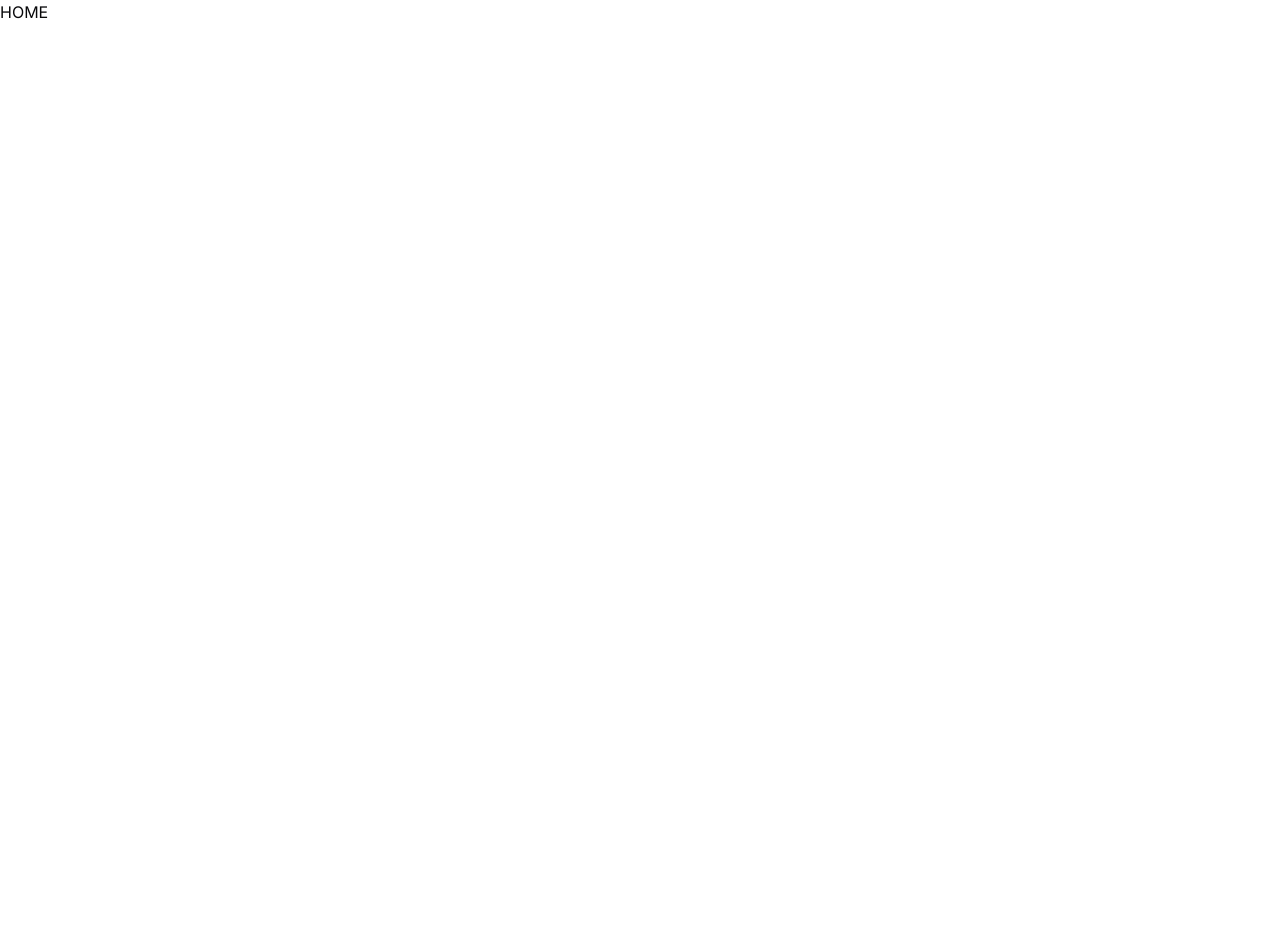
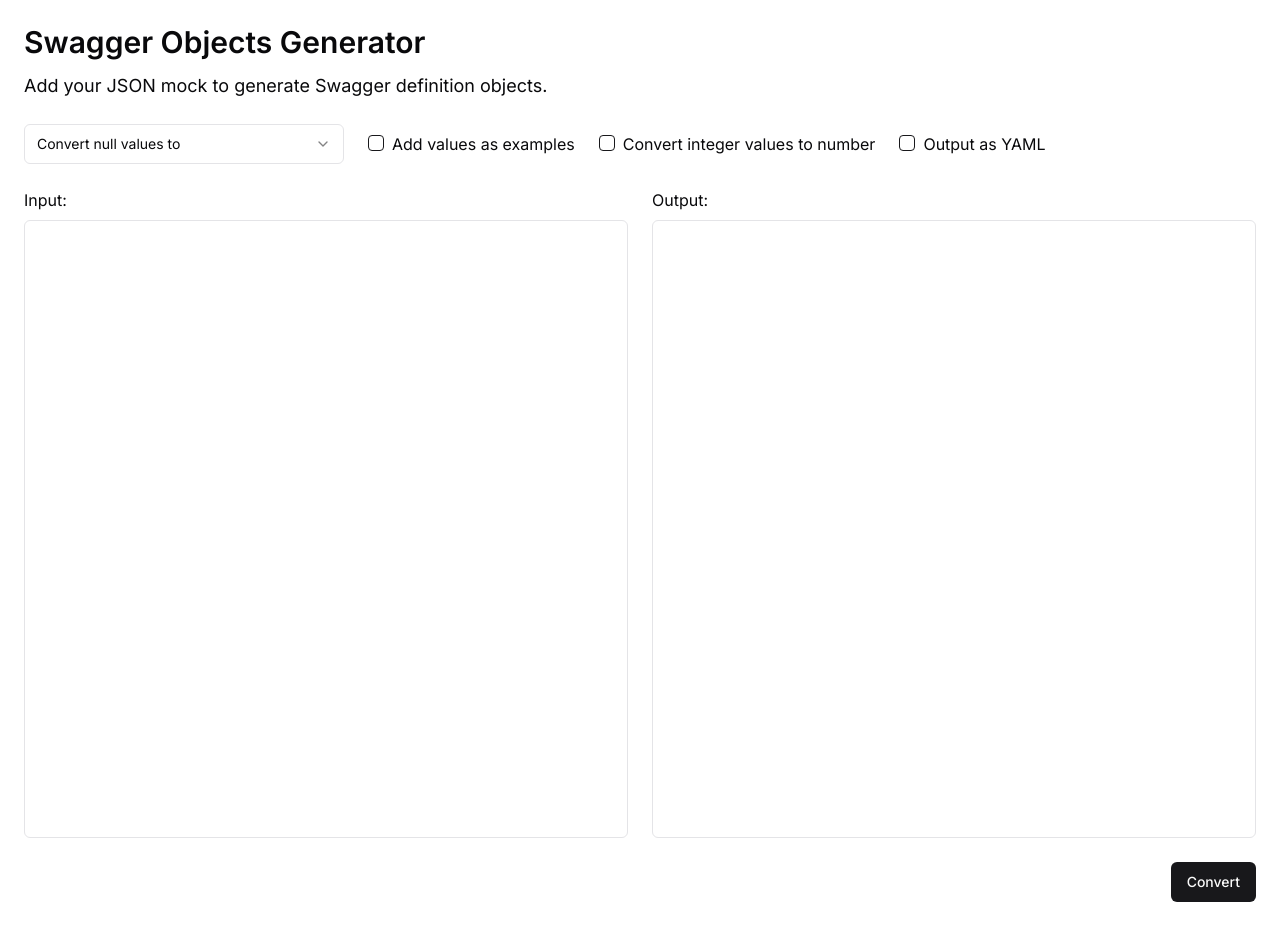
Before and after one commit to Roger13/SwagDefGen, a Next.js app: page / in a window 1280 px wide. Shown: the top 940 px of the page. Before the commit the page ends 800 px from the top, so only its background shows below. Built offline with nearby package versions, Linux system fonts and the light colour scheme.

Commit message:
feat: insert componentes in Home

```diff
--- a/src/app/(home)/page.tsx
+++ b/src/app/(home)/page.tsx
@@ -1,5 +1,64 @@
+import { Button } from '@/components/ui/button'
+import { Checkbox } from '@/components/ui/checkbox'
+import { Select, SelectContent, SelectGroup, SelectItem, SelectLabel, SelectTrigger, SelectValue } from '@/components/ui/select'
+import { Textarea } from '@/components/ui/textarea'
+
 export default function Home() {
   return (
-    <h1>HOME</h1>
+    <main className='flex justify-center items-center w-full'>
+      <section className='w-full max-w-7xl p-6'>
+        <header className='space-y-3 mb-6'>
+          <h1 className='font-semibold text-3xl'>
+            Swagger Objects Generator
+          </h1>
+          <p className='text-lg'>
+            Add your JSON mock to generate Swagger definition objects.
+          </p>
+        </header>
+        <form>
+          <div className='flex gap-6 my-6 space-y-2'>
+            <Select>
+              <SelectTrigger className="w-full max-w-xs">
+                <SelectValue placeholder="Convert null values to" />
+              </SelectTrigger>
+              <SelectContent>
+                <SelectGroup>
+                  <SelectLabel>Types</SelectLabel>
+                  <SelectItem value="string">String</SelectItem>
+                  <SelectItem value="number">Number</SelectItem>
+                  <SelectItem value="integer">Integer</SelectItem>
+                  <SelectItem value="boolean">Boolean</SelectItem>
+                </SelectGroup>
+              </SelectContent>
+            </Select>
+            <div className='space-x-2'>
+              <Checkbox />
+              <label>Add values as examples</label>
+            </div>
+            <div className='space-x-2'>
+              <Checkbox />
+              <label>Convert integer values to number</label>
+            </div>
+            <div className='space-x-2'>
+              <Checkbox />
+              <label>Output as YAML</label>
+            </div>
+          </div>
+          <div className='flex gap-6'>
+            <div className='w-full'>
+              <h3 className='mb-2'>Input:</h3>
+              <Textarea className='resize-none' rows={30} />
+            </div>
+            <div className='w-full'>
+              <h3 className='mb-2'>Output:</h3>
+              <Textarea className='resize-none' rows={30} />
+            </div>
+          </div>
+          <div className='flex my-6 w-full justify-end items-center'>
+            <Button>Convert</Button>
+          </div>
+        </form>
+      </section>
+    </main>
   )
 }
```
